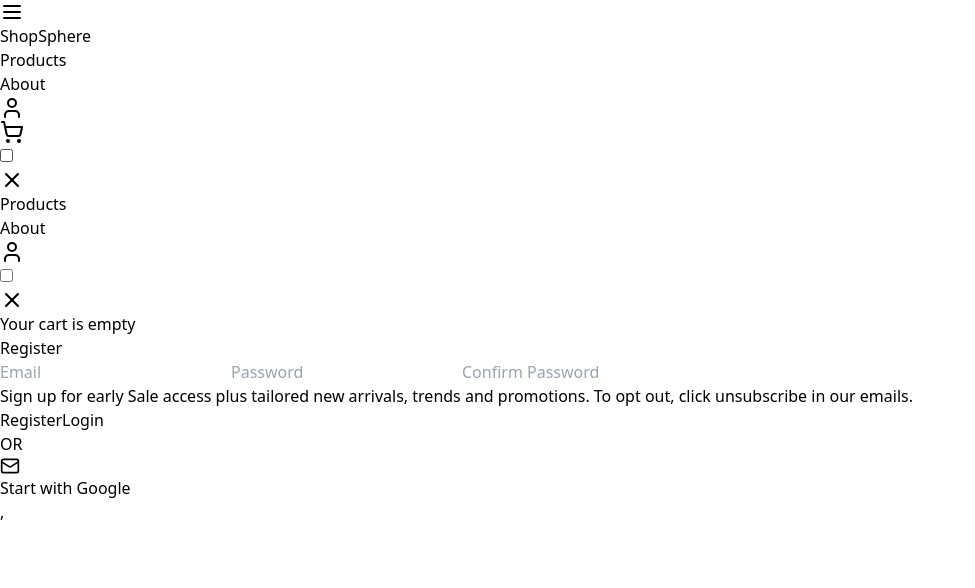
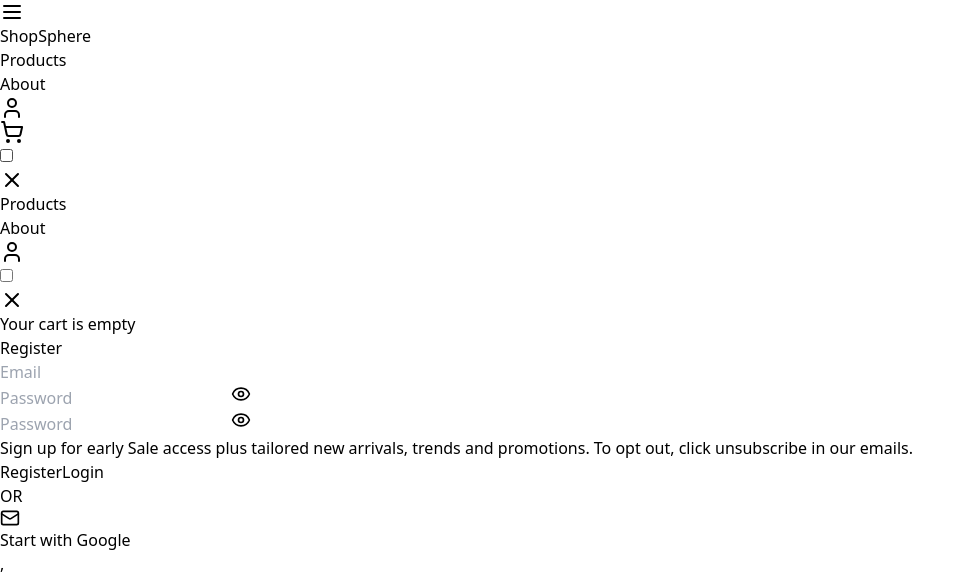
Before and after one commit to ItzAkmal97/ecom-store, a React (Vite) app: page /signup in a window 1280 px wide. Shown: the top 588 px of the page, without its empty margins (0-975 px from the left). Built offline with nearby package versions, Linux system fonts and the light colour scheme.

Commit message:
Added features

```diff
--- a/src/components/LoginPage.tsx
+++ b/src/components/LoginPage.tsx
@@ -13,6 +13,7 @@
 import { auth } from "../util/firebaseConfig";
 import { useState } from "react";
 import { FirebaseError } from "firebase/app";
+import { Eye, EyeOff } from "lucide-react";
 
 type LoginData = {
   email: string;
@@ -22,6 +23,8 @@
   const [showToast, setShowToast] = useState<boolean>(false);
   const [toastMessage, setToastMessage] = useState<string>("");
   const [toastColor, setToastColor] = useState<string>("");
+
+  const [showPassword, setShowPassword] = useState<boolean>(false);
 
   const navigate = useNavigate();
 
@@ -125,12 +128,21 @@
             {errors.email && (
               <p className="text-red-500">{errors.email.message}</p>
             )}
-            <input
-              type="password"
-              placeholder="Password"
-              className="h-14 w-full border focus:border-black transition duration-500 ease-in-out p-2 rounded-md"
-              {...register("password")}
-            />
+            <div className="relative">
+              <input
+                type={showPassword ? "text" : "password"}
+                placeholder="Password"
+                className="h-14 w-full border focus:border-black transition duration-500 ease-in-out p-2 rounded-md pr-10"
+                {...register("password")}
+              />
+              <button
+                type="button"
+                onClick={() => setShowPassword(!showPassword)}
+                className="absolute right-3 top-1/2 -translate-y-1/2 text-gray-500 hover:text-black"
+              >
+                {showPassword ? <EyeOff size={20} /> : <Eye size={20} />}
+              </button>
+            </div>
             {errors.password && (
               <p className="text-red-500">{errors.password.message}</p>
             )}
--- a/src/components/SignupPage.tsx
+++ b/src/components/SignupPage.tsx
@@ -13,6 +13,7 @@
 import Toast from "./Toast";
 import { useState } from "react";
 import { FirebaseError } from "firebase/app";
+import { Eye, EyeOff } from "lucide-react";
 
 type SignupData = {
   email: string;
@@ -24,6 +25,8 @@
   const [showToast, setShowToast] = useState<boolean>(false);
   const [toastMessage, setToastMessage] = useState<string>("");
   const [toastColor, setToastColor] = useState<string>("");
+  const [showPassword, setShowPassword] = useState<boolean>(false);
+
   const navigate = useNavigate();
 
   const schema = yup.object().shape({
@@ -155,23 +158,39 @@
           {errors.email && (
             <p className="text-red-500">{errors.email.message}</p>
           )}
-
+          <div className="relative">
             <input
-            type="password"
+              type={showPassword ? "text" : "password"}
               placeholder="Password"
-            className="h-14 w-full border focus:border-black transition duration-500 ease-in-out p-2 rounded-md"
+              className="h-14 w-full border focus:border-black transition duration-500 ease-in-out p-2 rounded-md pr-10"
               {...register("password")}
             />
+            <button
+              type="button"
+              onClick={() => setShowPassword(!showPassword)}
+              className="absolute right-3 top-1/2 -translate-y-1/2 text-gray-500 hover:text-black"
+            >
+              {showPassword ? <EyeOff size={20} /> : <Eye size={20} />}
+            </button>
+          </div>
           {errors.password && (
             <p className="text-red-500">{errors.password.message}</p>
           )}
-
+          <div className="relative">
             <input
-            type="password"
-            placeholder="Confirm Password"
-            className="h-14 w-full border focus:border-black transition duration-500 ease-in-out p-2 rounded-md"
+              type={showPassword ? "text" : "password"}
+              placeholder="Password"
+              className="h-14 w-full border focus:border-black transition duration-500 ease-in-out p-2 rounded-md pr-10"
               {...register("confirmPassword")}
             />
+            <button
+              type="button"
+              onClick={() => setShowPassword(!showPassword)}
+              className="absolute right-3 top-1/2 -translate-y-1/2 text-gray-500 hover:text-black"
+            >
+              {showPassword ? <EyeOff size={20} /> : <Eye size={20} />}
+            </button>
+          </div>
           {errors.confirmPassword && (
             <p className="text-red-500">{errors.confirmPassword.message}</p>
           )}
```
Lines whose indentation alone changed are shown as unchanged.
